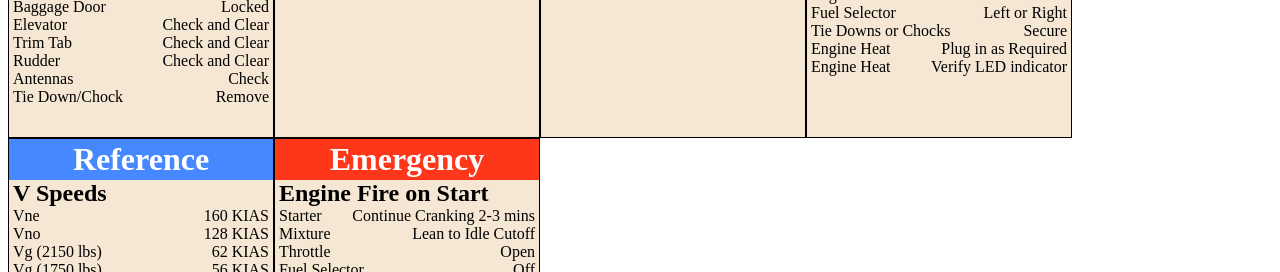
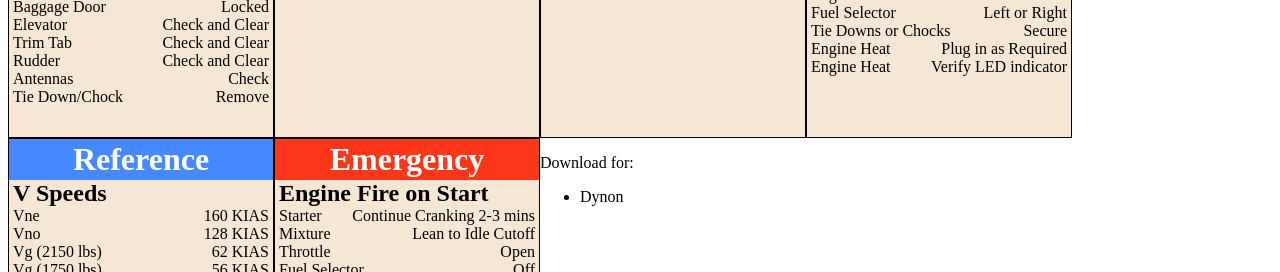
Before and after one commit to freerobby/aviation-checklist, a Vue app: page / in a window 1280 px wide. Shown: the part 880-1152 px from the top of the page. Built offline with nearby package versions, Linux system fonts and the light colour scheme.

Commit message:
Implement downloading of Dynon checklists.

```diff
--- a/src/App.vue
+++ b/src/App.vue
@@ -5,13 +5,16 @@
         v-bind:title="checklistSet.title"
         v-bind:checklists="checklistSet.checklists"
         v-bind:key="checklistSet.id"
-        v-on:generate_lines="onGenerateLines"
     ></checklist-set>
+    <downloader
+        v-on:download_dynon="onDownloadDynon">
+    </downloader>
   </div>
 </template>
 
 <script>
 import ChecklistSet from './components/ChecklistSet.vue'
+import Downloader from "@/components/Downloader";
 
 import papa from "papaparse";
 
@@ -19,7 +22,8 @@ import papa from "papaparse";
 export default {
   name: 'App',
   components: {
-    ChecklistSet
+    ChecklistSet,
+    Downloader
   },
   data() {
     return {
@@ -30,15 +34,12 @@ export default {
     this.load_data();
   },
   methods: {
-    onGenerateLines: function() {
+    onDownloadDynon: function() {
       var data = this.checklistSets;
       var lines = [];
       var num_checklists = 0;
-      console.log(data);
       for (var set = 0; set < data.length; set++) {
-        console.log(data[set])
         for (var checklist = 0; checklist < data[set].checklists.length; checklist++) {
-          console.log(data[set].checklists[checklist])
           lines.push("CHKLST" + (num_checklists).toString() + ".TITLE, " + data[set].title + ": " + data[set].checklists[checklist].title);
           for (var i = 0; i < data[set].checklists[checklist].items.length; i++) {
             lines.push("CHKLST" + (num_checklists).toString() + ".LINE" + (i+1).toString() + ", " + data[set].checklists[checklist].items[i].subject + ": " + data[set].checklists[checklist].items[i].operation);
@@ -48,7 +49,13 @@ export default {
         }
       }
 
-      console.log(lines);
+      var link = document.createElement("a");
+      link.setAttribute("href", "data:text/plain;charset=utf-8," + encodeURIComponent(lines.join("\n")));
+      link.setAttribute("download", "checklist.txt")
+      link.style.display = "none";
+      document.body.appendChild(link);
+      link.click();
+      document.body.removeChild(link);
     },
     load_data: function() {
       var foo = this;
--- a/src/components/ChecklistSet.vue
+++ b/src/components/ChecklistSet.vue
@@ -2,7 +2,7 @@
   <div class="checklist-set">
     <h1
       v-bind:class="{emergency:(title === 'Emergency'), reference:(title === 'Reference')}"
-      v-on:click="$emit('generate_lines')">
+    >
       {{title}}
     </h1>
     <checklist v-for="checklist in checklists" v-bind:title="checklist.title" v-bind:items="checklist.items" v-bind:key="checklist.id"></checklist>
--- /dev/null
+++ b/src/components/Downloader.vue
@@ -0,0 +1,30 @@
+<template>
+  <div>
+    <p>Download for:</p>
+    <ul>
+      <li v-on:click="$emit('download_dynon')">
+        Dynon
+      </li>
+    </ul>
+  </div>
+</template>
+
+<script>
+export default {
+  name: "Downloader"
+}
+</script>
+
+<style scoped>
+@media screen {
+  div {
+    float: left;
+    display: block;
+  }
+}
+@media print {
+  div {
+    display: none;
+  }
+}
+</style>
```
